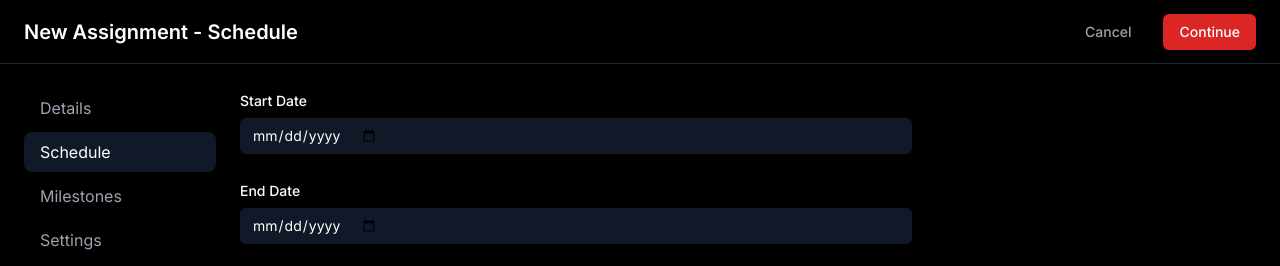
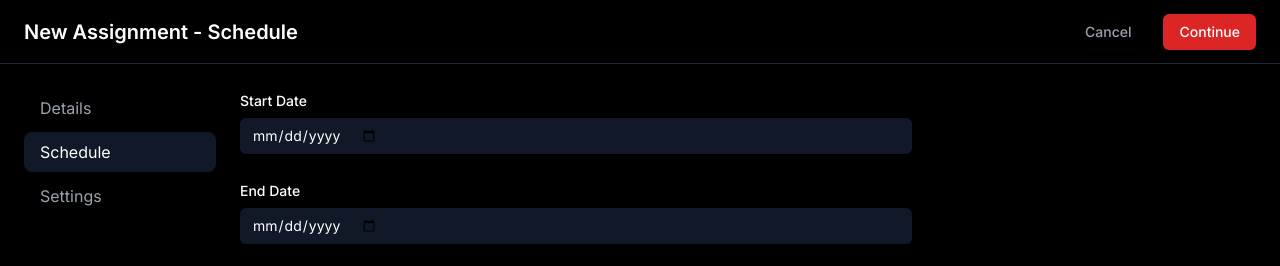
Before and after one commit to gurnoornatt/lockedin, a Next.js app: page /add-assignment/schedule in a window 1280 px wide. Shown: the top 266 px of the page. Built offline with nearby package versions, Linux system fonts and the light colour scheme.

Commit message:
Remove milestone references from schedule and settings pages

```diff
--- a/app/add-assignment/schedule/page.tsx
+++ b/app/add-assignment/schedule/page.tsx
@@ -12,8 +12,7 @@ import { cn } from "@/lib/utils"
 const steps = [
   { id: 1, title: "Details", path: "/add-assignment" },
   { id: 2, title: "Schedule", path: "/add-assignment/schedule" },
-  { id: 3, title: "Milestones", path: "/add-assignment/milestones" },
-  { id: 4, title: "Settings", path: "/add-assignment/settings" },
+  { id: 3, title: "Settings", path: "/add-assignment/settings" },
 ]
 
 export default function Schedule() {
--- a/app/add-assignment/settings/page.tsx
+++ b/app/add-assignment/settings/page.tsx
@@ -11,8 +11,7 @@ import { cn } from "@/lib/utils"
 const steps = [
   { id: 1, title: "Details", path: "/add-assignment" },
   { id: 2, title: "Schedule", path: "/add-assignment/schedule" },
-  { id: 3, title: "Milestones", path: "/add-assignment/milestones" },
-  { id: 4, title: "Settings", path: "/add-assignment/settings" },
+  { id: 3, title: "Settings", path: "/add-assignment/settings" },
 ]
 
 export default function Settings() {
```
